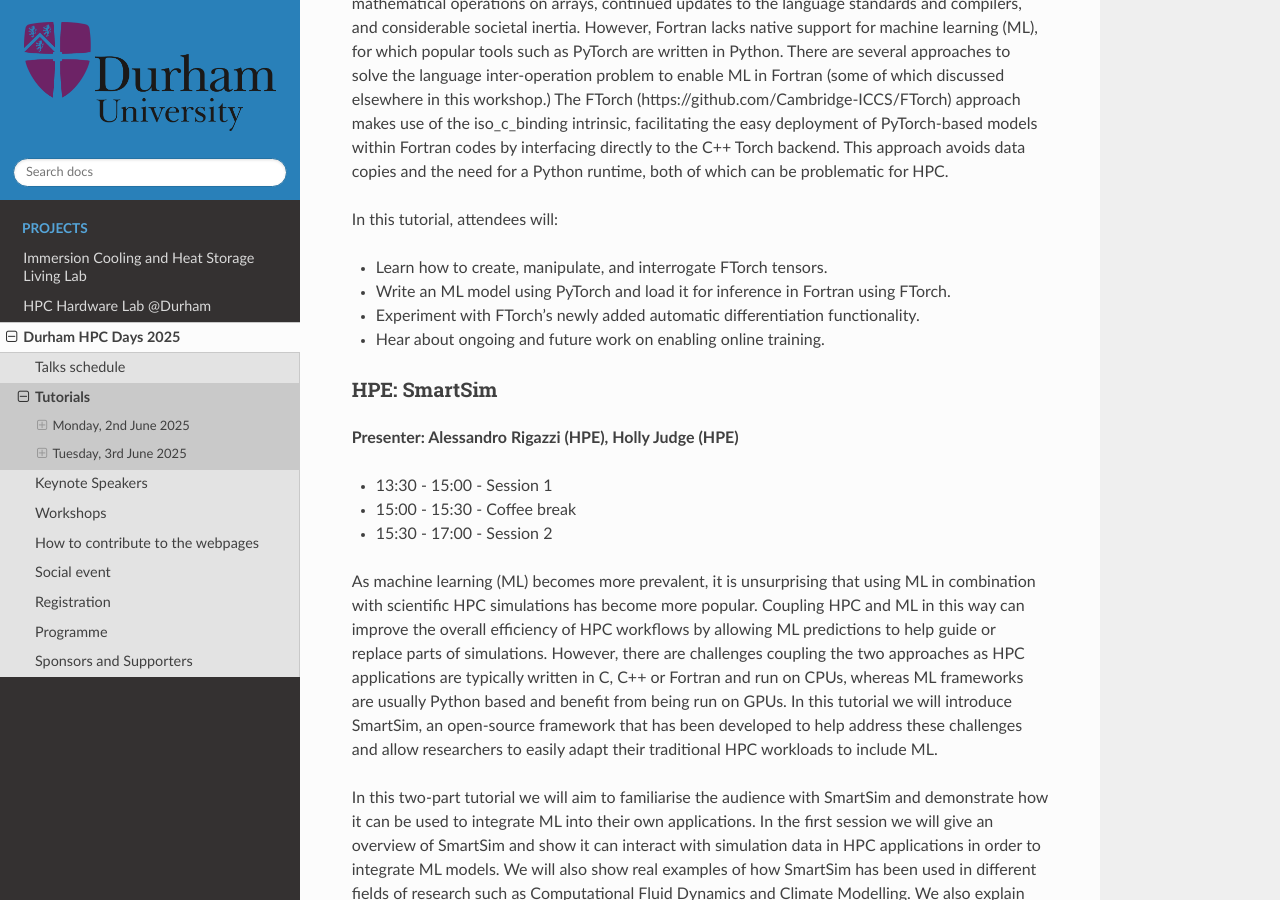
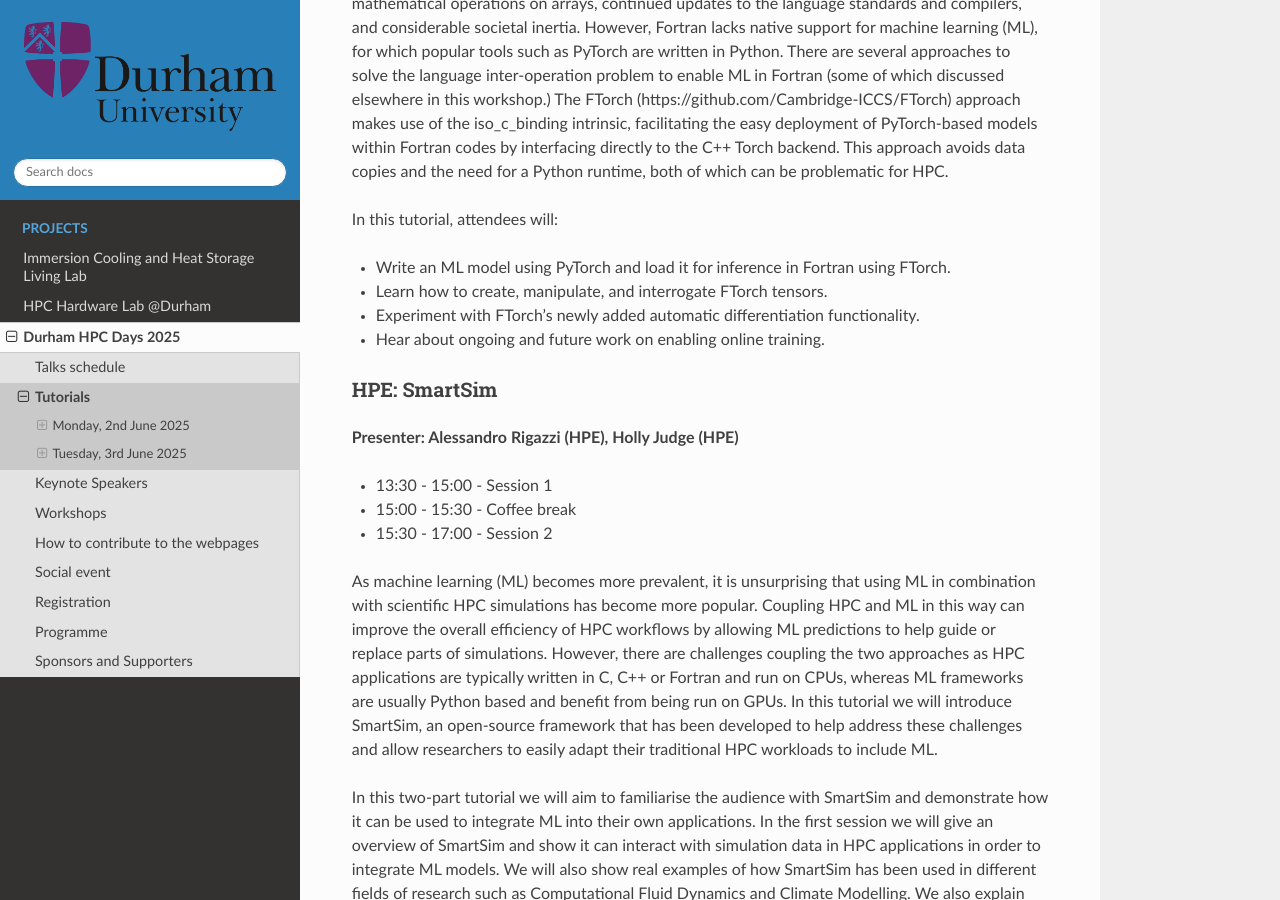
Before and after one commit to ilectra/durham, a Sphinx documentation site: the page built from docs/hpcdays/tutorials.md, in a window 1280 px wide and 900 px high, scrolled down 418 px. Built offline with Sphinx 7.4.7 and the Read the Docs theme 3.1.0, drawn with Linux system fonts in a browser that asks for light colours.

Commit message:
Reorder learnings

```diff
--- a/docs/hpcdays/tutorials.md
+++ b/docs/hpcdays/tutorials.md
@@ -15,8 +15,8 @@
 This approach avoids data copies and the need for a Python runtime, both of which can be problematic for HPC.
 
 In this tutorial, attendees will:
+- Write an ML model using PyTorch and load it for inference in Fortran using FTorch.
 - Learn how to create, manipulate, and interrogate FTorch tensors.
-- Write an ML model using PyTorch and load it for inference in Fortran using FTorch.
 - Experiment with FTorch's newly added automatic differentiation functionality.
 - Hear about ongoing and future work on enabling online training.
 
```
